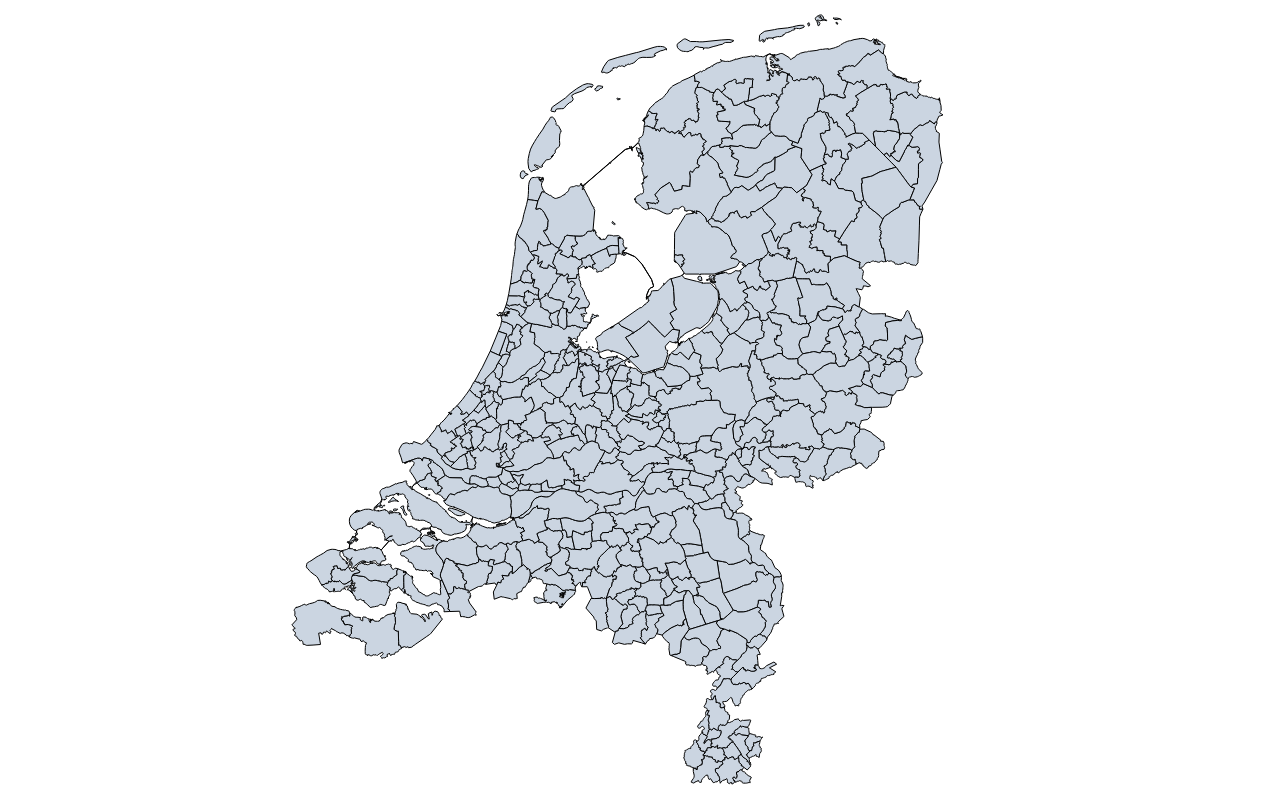
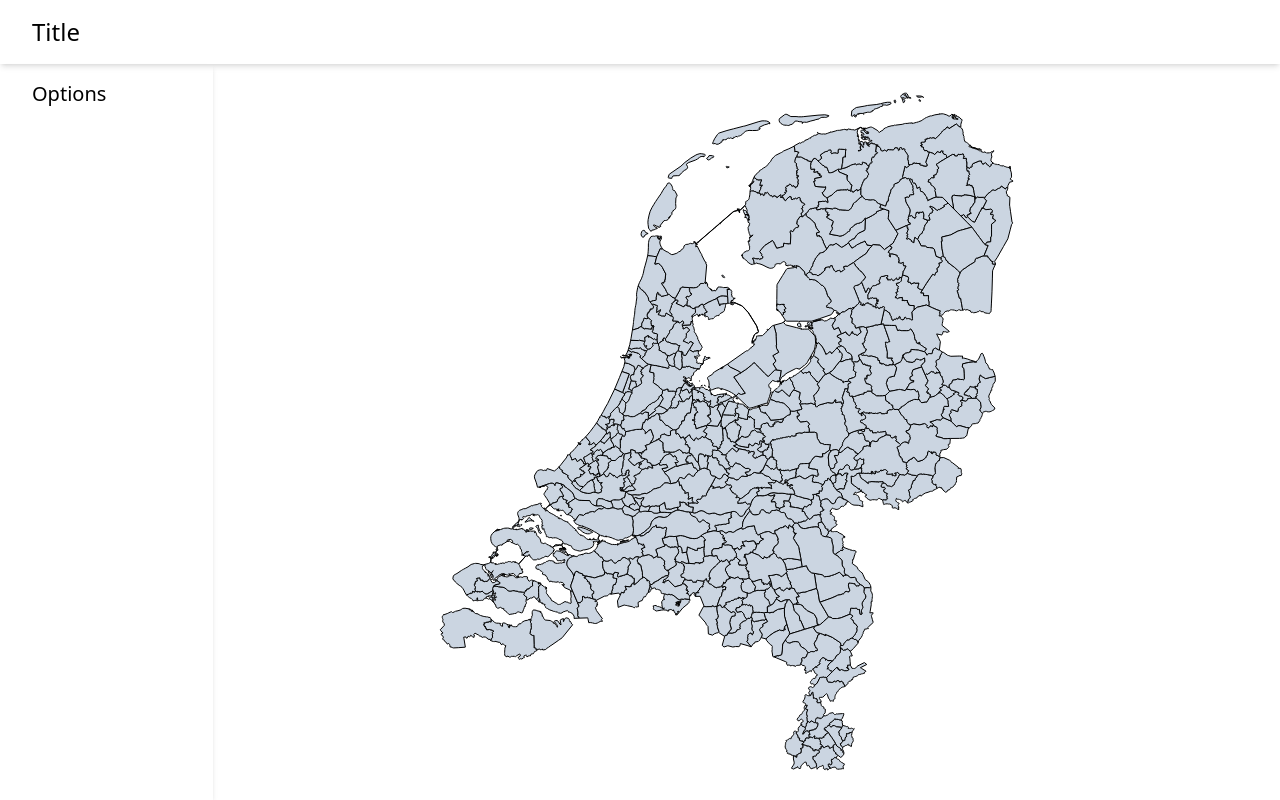
Before and after one commit to chrismostert/Mapview-NL, a Svelte app: page / in a window 1280 px wide. Built offline with nearby package versions, Linux system fonts and the light colour scheme.

Commit message:
Add basic structure

```diff
--- a/index.html
+++ b/index.html
@@ -4,7 +4,7 @@
     <meta charset="UTF-8" />
     <link rel="icon" type="image/svg+xml" href="/vite.svg" />
     <meta name="viewport" content="width=device-width, initial-scale=1.0" />
-    <title>Vite + Svelte</title>
+    <title>Mapview</title>
   </head>
   <body>
     <div id="app"></div>
--- a/src/App.svelte
+++ b/src/App.svelte
@@ -2,6 +2,18 @@
   import NetherlandsMap from "./lib/components/NetherlandsMap.svelte";
 </script>
 
-<main class="w-screen h-screen">
-    <NetherlandsMap />
+<main class="flex flex-col h-screen w-screen">
+  <div class="py-4 px-8 shadow-md">
+    <h1 class="text-2xl">Title</h1>
+  </div>
+
+  <div class="w-full h-full grid grid-cols-12">
+    <div class="pt-4 pl-8 col-span-2 shadow-md">
+      <h1 class="text-xl">Options</h1>
+    </div>
+
+    <div class="col-span-10 p-4">
+      <NetherlandsMap />
+    </div>
+  </div>
 </main>
--- a/src/lib/components/NetherlandsMap.svelte
+++ b/src/lib/components/NetherlandsMap.svelte
@@ -39,7 +39,7 @@
 </script>
 
 <div class="w-full h-full" bind:clientWidth={w} bind:clientHeight={h}>
-    <svg width="100%" height="100%" viewBox="0 0 {w} {h}">
+    <svg width="100%" height="100%">
         {#each data as gem}
             <path
                 d={gem.geometry}
```
